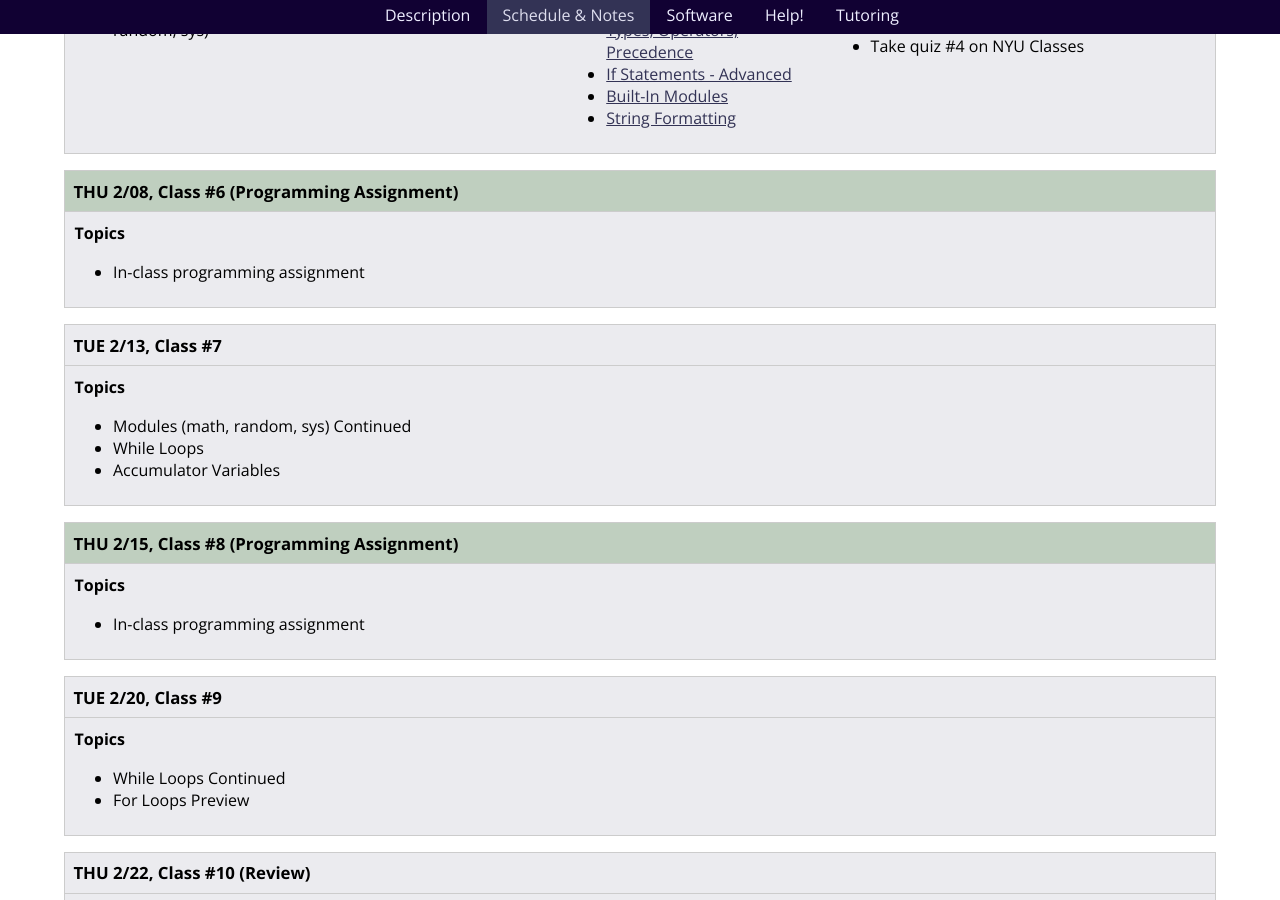
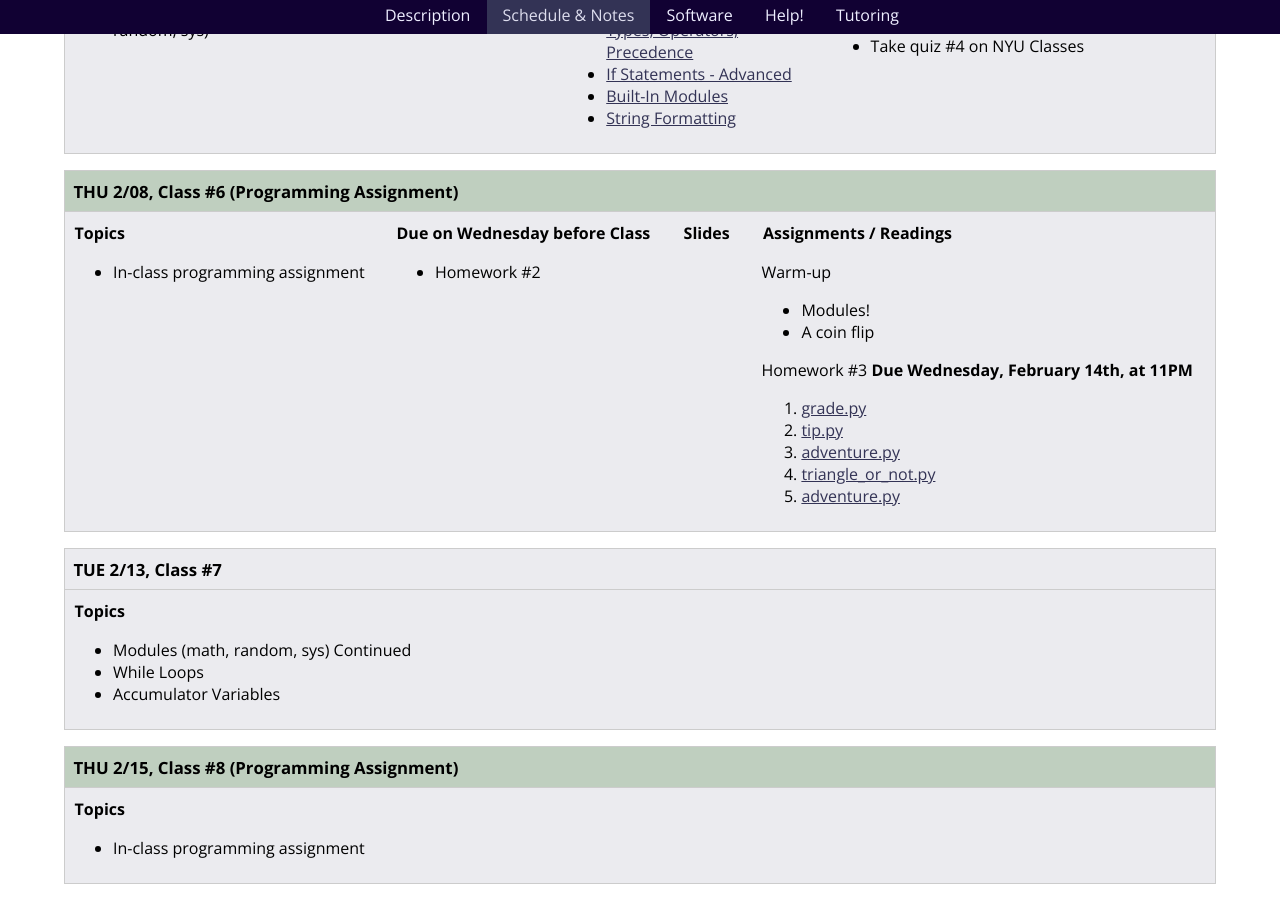
Before and after one commit to foureyes/csci-ua.0002-spring2018-002-008, a Jekyll site: the page built from schedule.markdown, in a window 1280 px wide and 900 px high, scrolled down 2566 px. Built offline with Jekyll 4.4.1, drawn with Linux system fonts in a browser that asks for light colours.

Commit message:
add class 6

```diff
--- a/_includes/classes/06/materials.markdown
+++ b/_includes/classes/06/materials.markdown
@@ -19,16 +19,16 @@
 
 Warm-up
 
-* (SNOW DAY! ⛄ ⛄ ⛄)
+* Modules!
+* A coin flip
 
-Homework #3 __Due Wednesday, February 15th, at 11PM__
-
-(this is a shorter version of our regular homework because we did not have a workshop today)
+Homework #3 __Due Wednesday, February 14th, at 11PM__
 
 1. [grade.py](homework/hw03/grade.py)
-2. [fortune.py](homework/hw03/fortune.py)
-3. [tip.py](homework/hw03/tip.py)
+2. [tip.py](homework/hw03/tip.py)
+3. [adventure.py](homework/hw03/adventure.py)
 4. [triangle_or_not.py](homework/hw03/triangle_or_not.py)
+5. [adventure.py](homework/hw03/adventure.py)
 
 <!--
 Readings
--- a/schedule.markdown
+++ b/schedule.markdown
@@ -134,7 +134,7 @@ Jump to Class:
 ####  Topics
 
 * In-class programming assignment
-</article>{% comment %} {% include classes/06/materials.markdown %}{% endcomment %}</div> </section>
+</article>{% include classes/06/materials.markdown %}</div> </section>
 
 
 <a name="class7"></a><!---------- start --------------->
```
